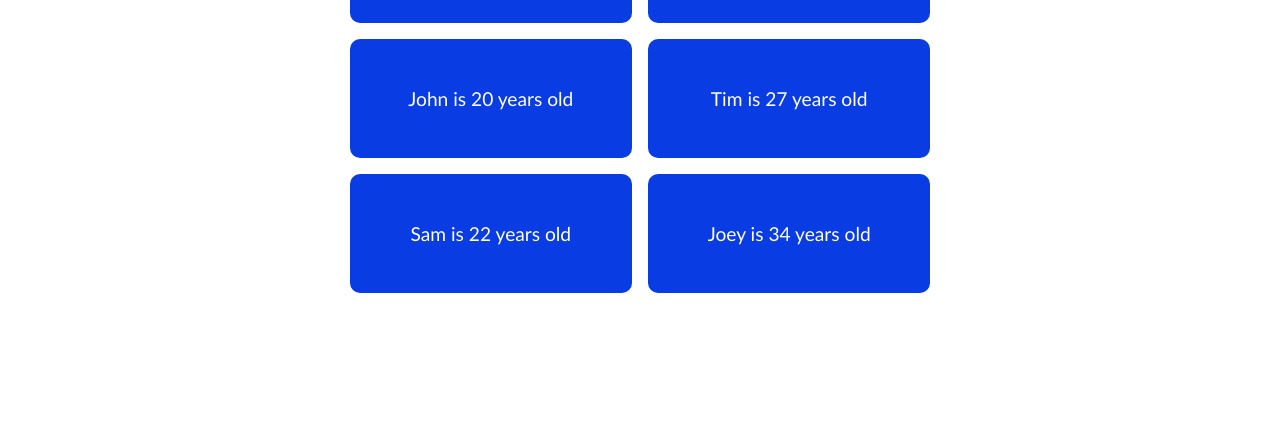
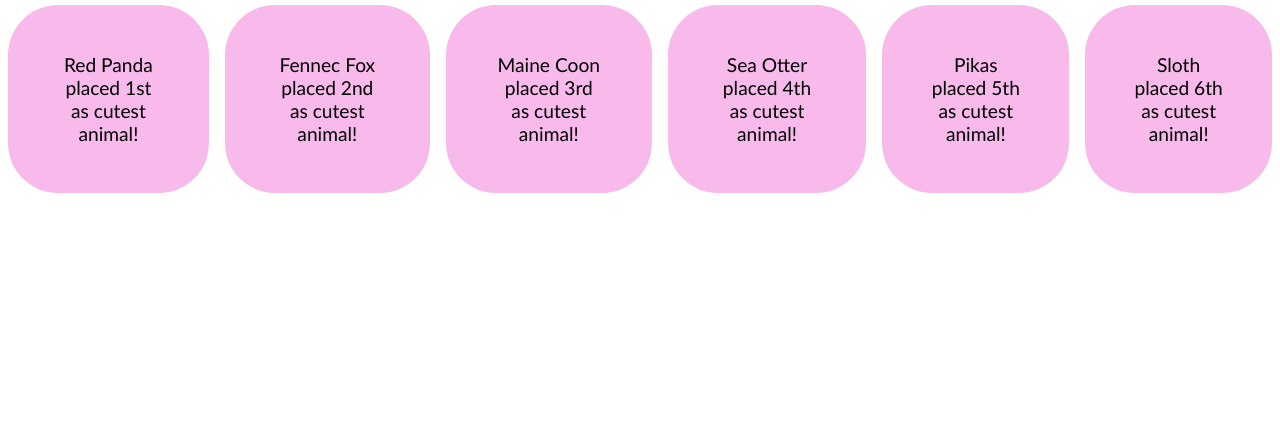
Before and after one commit to ReinaG2017/JS_Projects_3, a plain HTML site: page Project 2/index.html in a window 1280 px wide. Shown: the part 353-800 px from the top of the page. Drawn offline with Linux system fonts and the light colour scheme.

Commit message:
changed it to rank and change color and shape of boxes. kept them in order

```diff
--- a/Project 2/app.js
+++ b/Project 2/app.js
@@ -1,35 +1,36 @@
 let data = [
 {
-    name: 'Matero',
-    age: '36'
+    name: 'Red Panda',
+    rank: '1st'
 },
 {
-    name: 'Sarah',
-    age: '32'
+    name: 'Fennec Fox',
+    rank: '2nd'
 },
 {
-    name: 'John',
-    age: '20'
+    name: 'Maine Coon',
+    rank: '3rd'
 },
 {
-    name: 'Tim',
-    age: '27'
+    name: 'Sea Otter',
+    rank: '4th'
 },
 {
-    name: 'Sam',
-    age: '22'
+    name: 'Pikas',
+    rank: '5th'
 },
 {
-    name: 'Joey',
-    age: '34'
+    name: 'Sloth',
+    rank: '6th'
 }
 
 ];
 
 const info = document.querySelector('#info');
 
-  let details = data.map(function(item) {
-    return '<div>' + item.name + ' ' + 'is ' + item.age + ' years old' + '</div>';
-  });
+let details = data.map(function(item) {
+  return '<div>' + item.name + ' ' + 'placed ' + item.rank + ' as cutest animal!' + '</div>';
+});
+
 
   info.innerHTML = details.join('\n');
--- a/Project 2/index.html
+++ b/Project 2/index.html
@@ -7,7 +7,7 @@
     <link rel="stylesheet" href="style.css">
 </head>
 <body>
-    <h1>The Squad</h1>
+    <h1> My ranking of Cutest Animals</h1>
     <div id="info"></div>
     <script src="app.js"></script>
 </body>
--- a/Project 2/style.css
+++ b/Project 2/style.css
@@ -19,16 +19,16 @@
   }
 
   #info {
-    display: grid;
+    display: flex;
     grid-template-columns: 1fr 1fr;
   }
 
   #info div {
     padding: 3rem;
-    background: rgb(9, 60, 227);
+    background: rgb(247, 186, 235);
     margin: 0.5rem;
-    border-radius: 10px;
-    color: #fff;
+    border-radius: 50px;
+    color: #000000;
     font-size: 1.2rem;
     text-align: center;
   }
```
